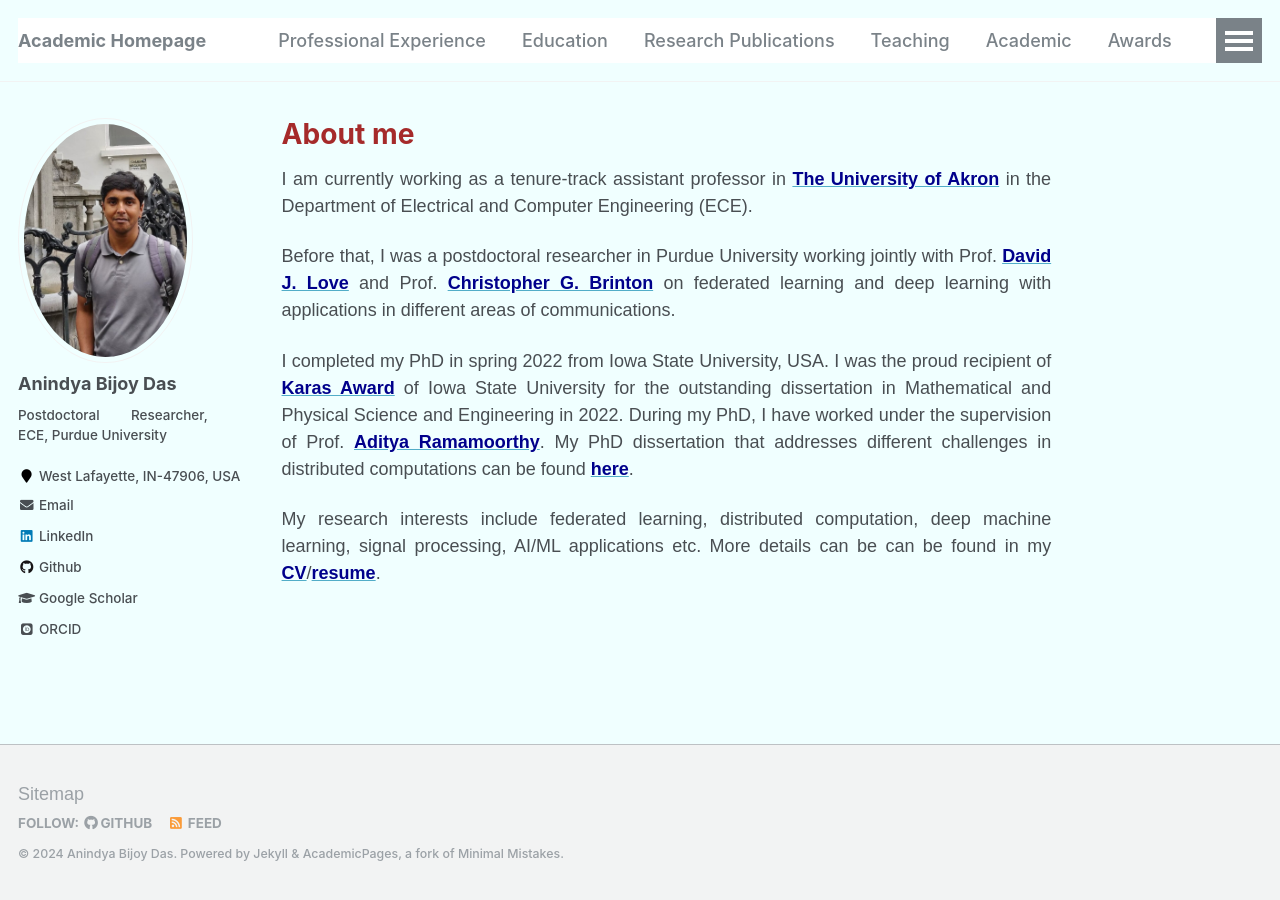
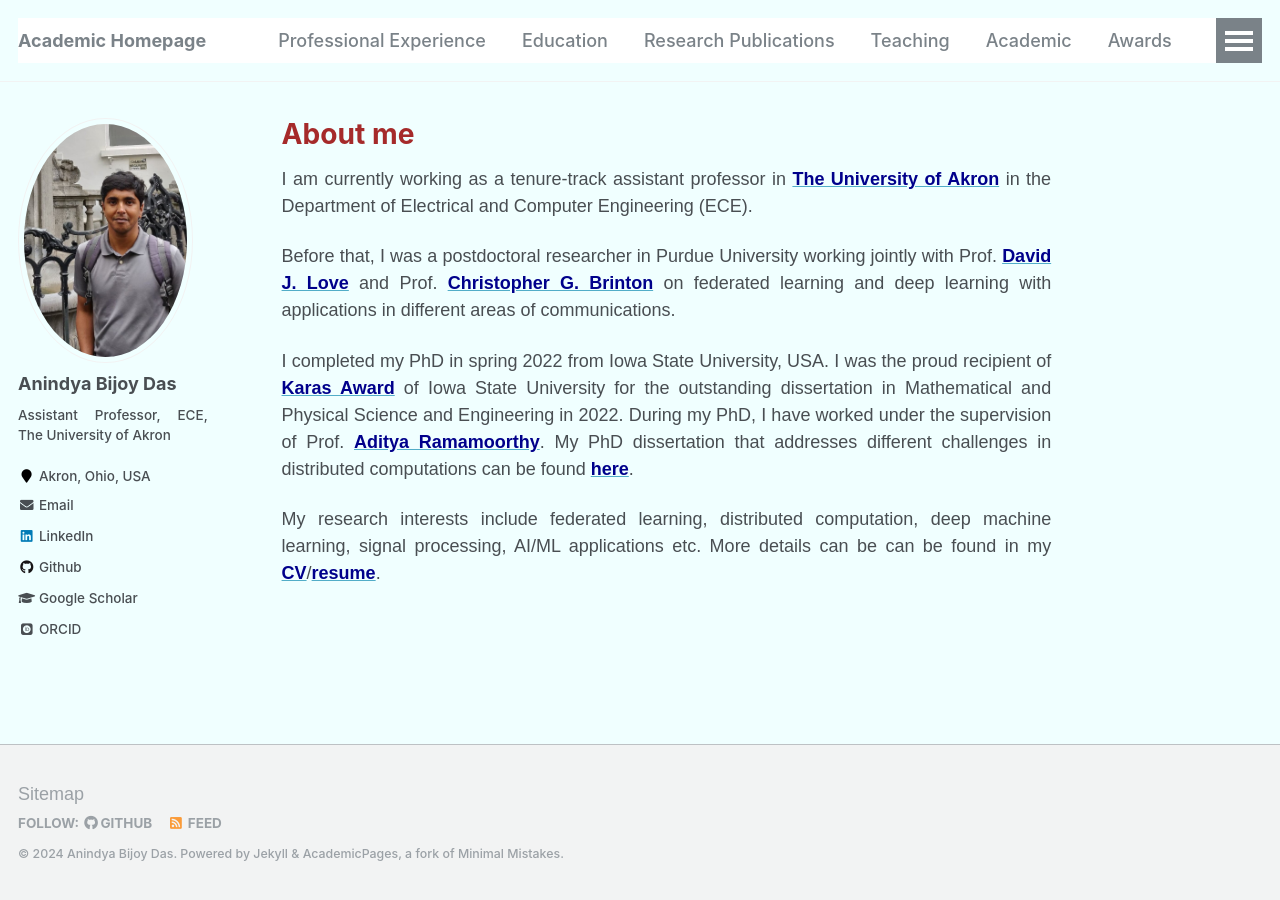
Before and after one commit to anindyabijoydas/portfolio, a Jekyll site: the page built from _pages/about.md, in a window 1280 px wide. Built offline with Jekyll 4.4.1, drawn with Linux system fonts in a browser that asks for light colours; some web fonts are replaced.

Commit message:
Update _config.yml

```diff
--- a/_config.yml
+++ b/_config.yml
@@ -82,12 +82,12 @@ analytics:
 author:
   name             : "Anindya Bijoy Das"
   avatar           : "anindya.png"
-  bio              : "Postdoctoral Researcher, ECE, Purdue University"
-  location         : "West Lafayette, IN-47906, USA"
+  bio              : "Assistant Professor, ECE, The University of Akron"
+  location         : "Akron, Ohio, USA"
   employer         :
   pubmed           :
   googlescholar    : "https://scholar.google.com/citations?user=xppZiJoAAAAJ&hl=en"
-  email            : "das207@purdue.edu"
+  email            : "adas@uakron.edu"
   researchgate     :  # example: "https://www.researchgate.net/profile/yourprofile"
   uri              :
   bitbucket        :
@@ -97,7 +97,7 @@ author:
   facebook         :
   foursquare       :
   github           : "https://github.com/anindyabijoydas"
-  cv               : "https://www.dropbox.com/s/nlraokzqoc5sm48/Anindya_Bijoy_Das_CV.pdf?dl=0"
+  cv               : "https://drive.google.com/file/d/1wTJRHPUz4a44isa8k0UzWPa40tzWfzMV/view"
   google_plus      :
   keybase          :
   instagram        :
```
